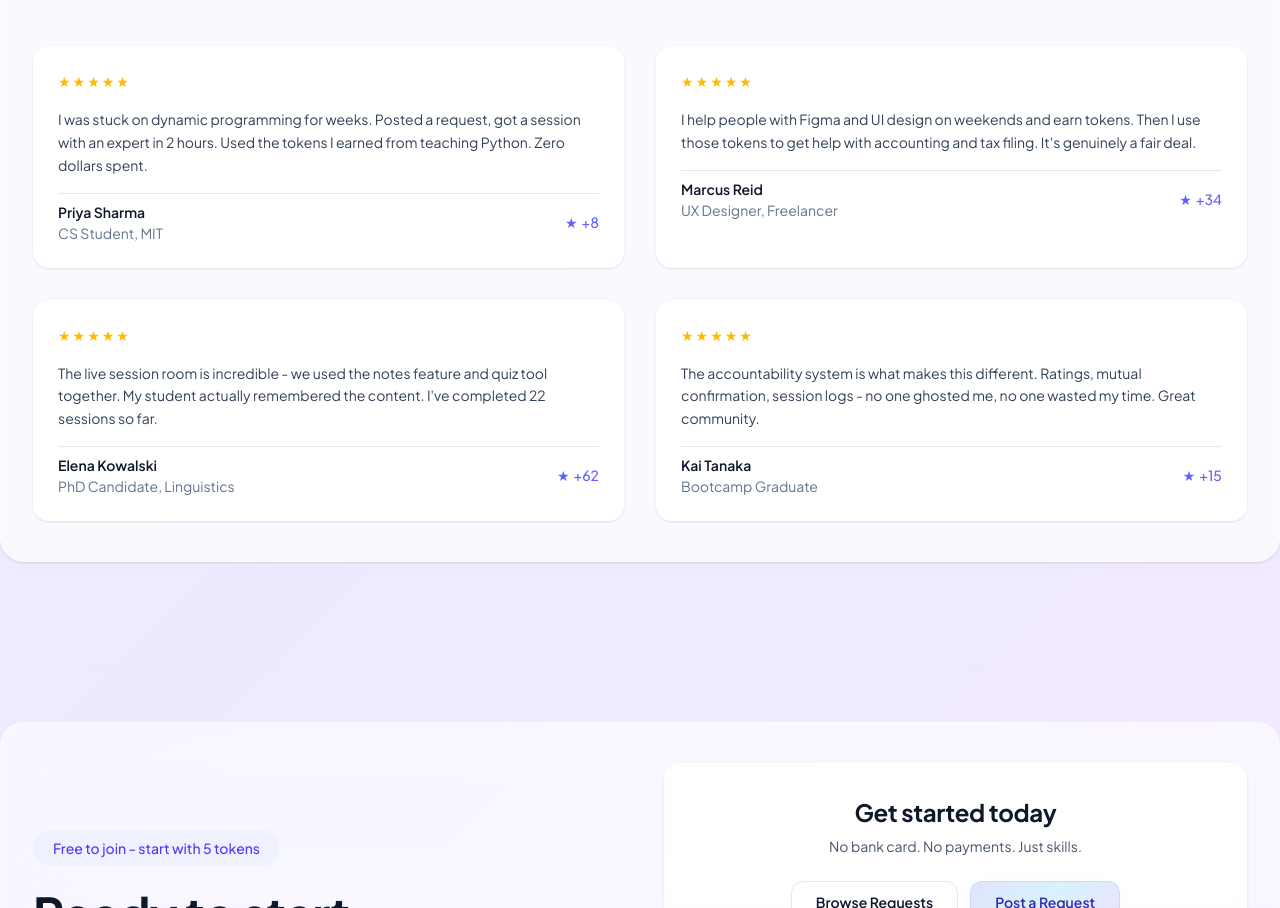
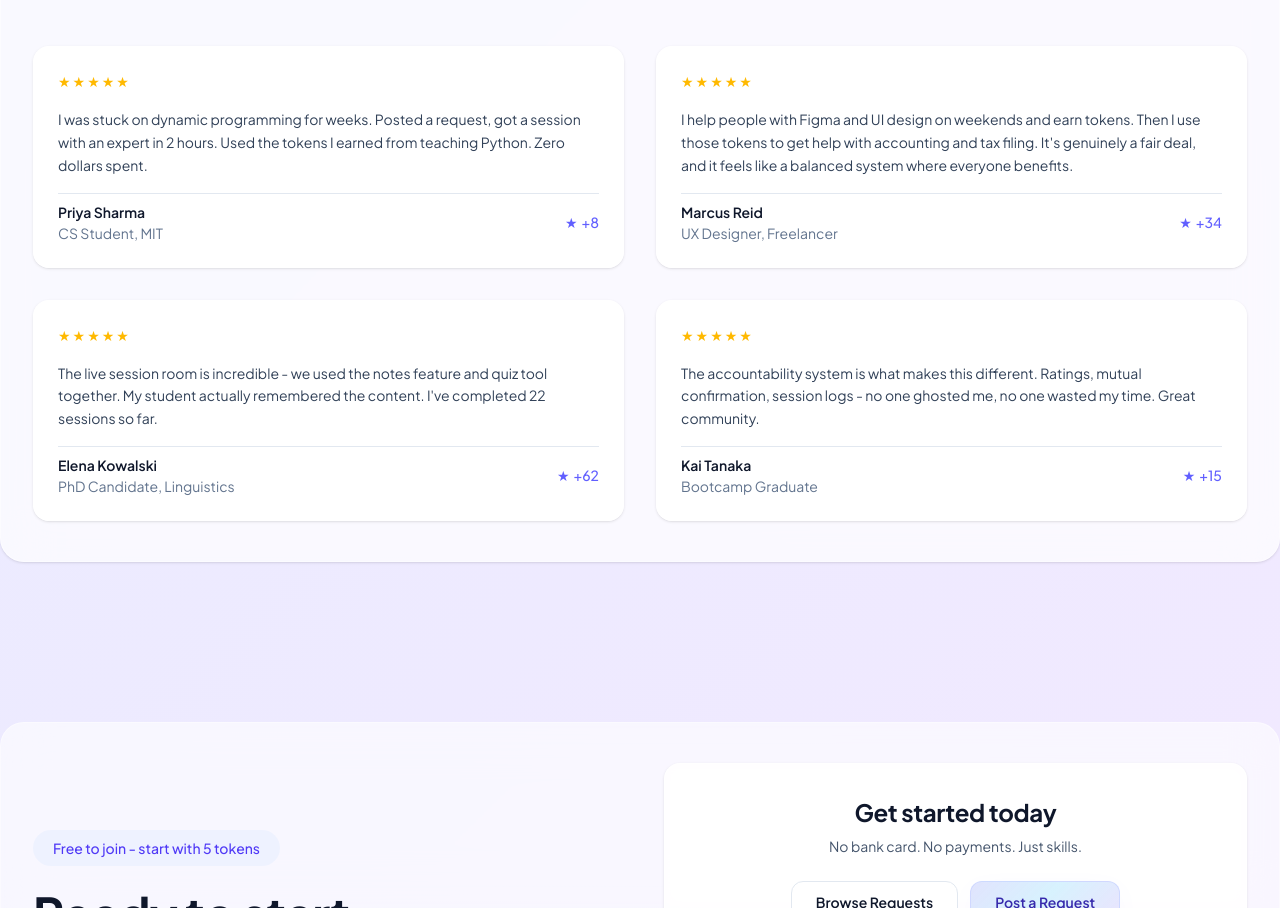
Before and after one commit to Rama-Mohammad/React-Project, a React (Vite) app in the folder Tokenly/: page / in a window 1280 px wide. Shown: the part 4157-5065 px from the top of the page. Built offline with nearby package versions, Linux system fonts and the light colour scheme.

Commit message:
magic happened, do not touch

```diff
--- a/Tokenly/src/components/home/HeroSection.tsx
+++ b/Tokenly/src/components/home/HeroSection.tsx
@@ -1,5 +1,5 @@
 import { X } from "lucide-react";
-import { useState } from "react";
+import { useState, useEffect } from "react";
 import { Link } from "react-router-dom";
 import RatingStars from "../common/RatingStars";
 import useAuth from "../../hooks/useAuth";
@@ -7,6 +7,18 @@ import useAuth from "../../hooks/useAuth";
 const HeroSection = () => {
   const [isHowItWorksOpen, setIsHowItWorksOpen] = useState(false);
   const { isAuthenticated, loading } = useAuth();
+
+  useEffect(() => {
+    if (isHowItWorksOpen) {
+      document.body.style.overflow = "hidden";
+    } else {
+      document.body.style.overflow = "auto";
+    }
+
+    return () => {
+      document.body.style.overflow = "auto";
+    };
+  }, [isHowItWorksOpen]);
 
   return (
     <>
--- a/Tokenly/src/components/home/TestimonialsSection.tsx
+++ b/Tokenly/src/components/home/TestimonialsSection.tsx
@@ -22,8 +22,7 @@ const TestimonialsSection = () => {
             rating={8}
           />
           <TestimonialCard
-            quote="I help people with Figma and UI design on weekends and earn tokens. Then I use those tokens to get help with accounting and tax filing. It's genuinely a fair deal."
-            name="Marcus Reid"
+            quote="I help people with Figma and UI design on weekends and earn tokens. Then I use those tokens to get help with accounting and tax filing. It's genuinely a fair deal, and it feels like a balanced system where everyone benefits."            name="Marcus Reid"
             title="UX Designer, Freelancer"
             rating={34}
           />
```
